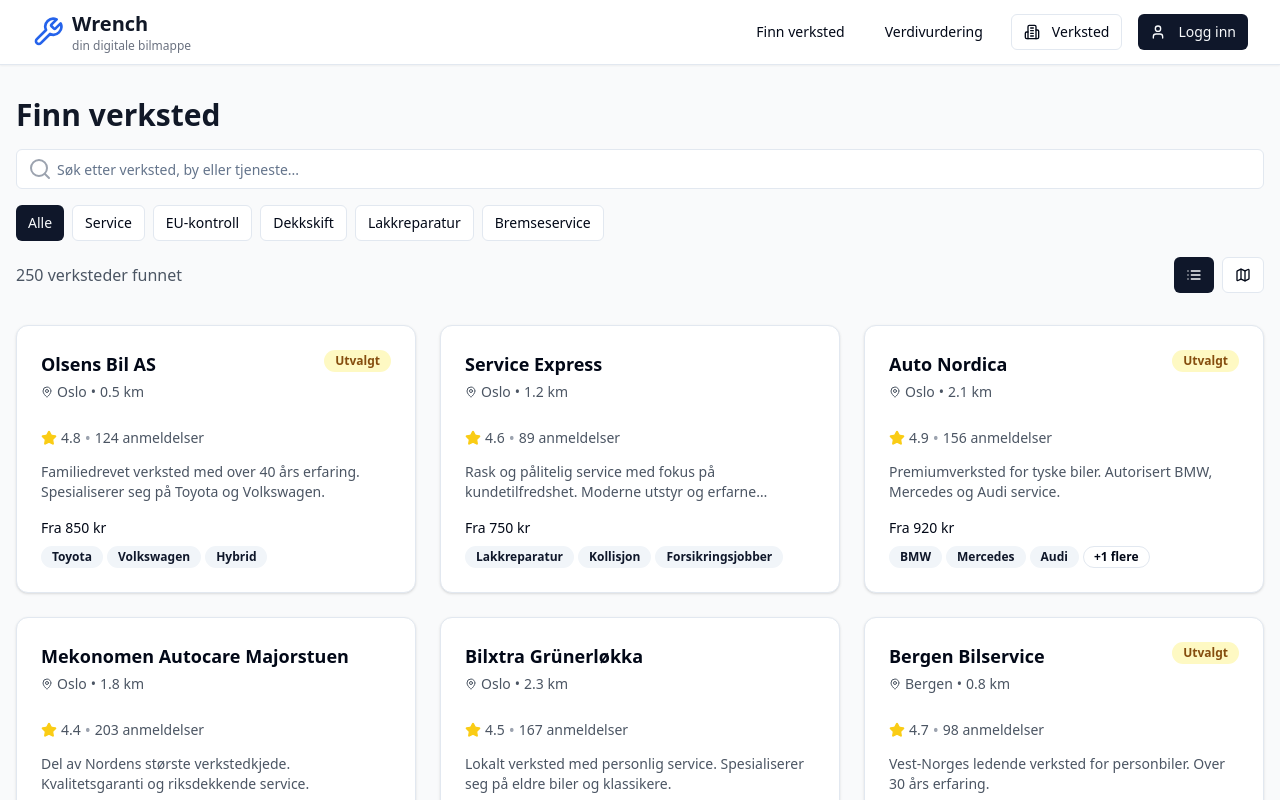
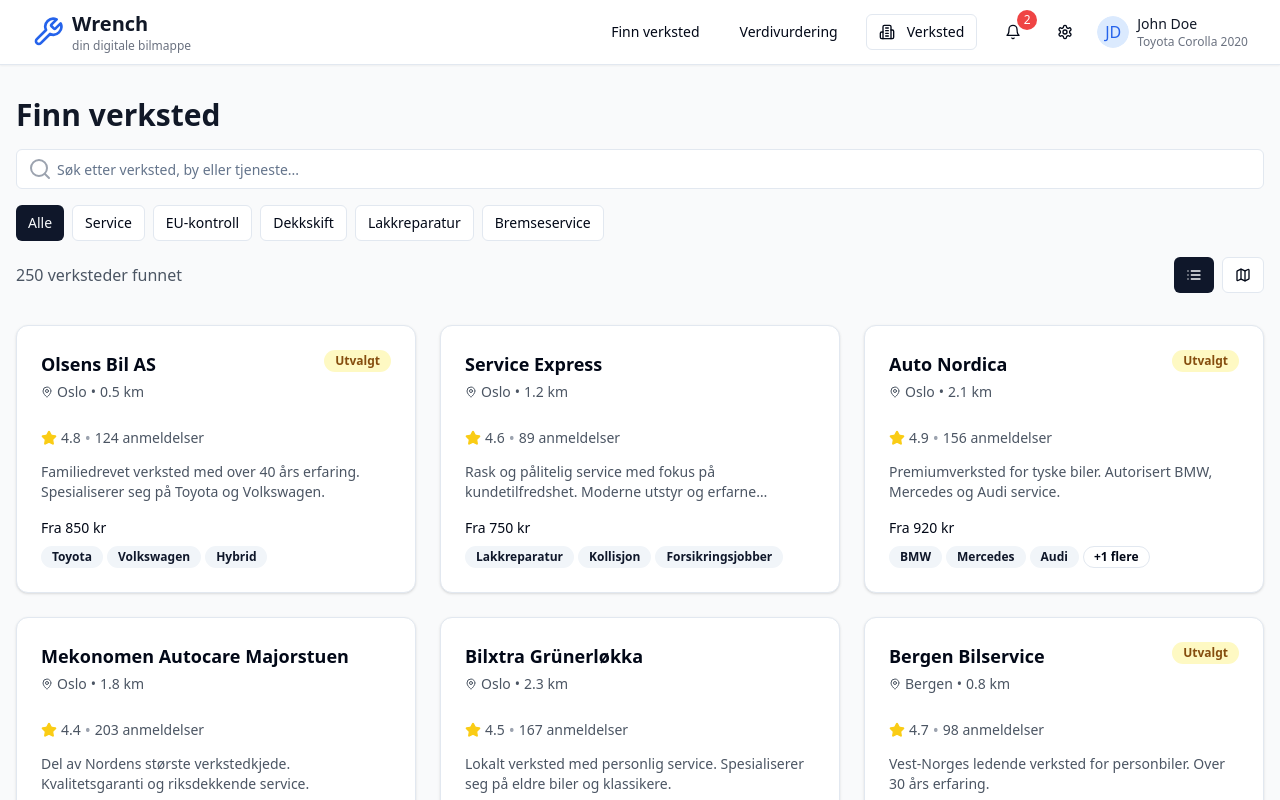
Before and after one commit to Backis11/bil-smart-tjenester, a React (Vite) app: page /services in a window 1280 px wide. Shown: the top 800 px of the page. Built offline with nearby package versions, Linux system fonts and the light colour scheme.

Commit message:
Fix: Show logged-in state in header
Show a logged-in state in the header.

```diff
--- a/src/components/Header.tsx
+++ b/src/components/Header.tsx
@@ -1,7 +1,8 @@
 
 import { Link, useLocation } from "react-router-dom";
 import { Button } from "@/components/ui/button";
-import { Wrench, User, Building2 } from "lucide-react";
+import { Avatar, AvatarFallback, AvatarImage } from "@/components/ui/avatar";
+import { Wrench, Building2, Bell, Settings } from "lucide-react";
 
 const Header = () => {
   const location = useLocation();
@@ -38,10 +39,29 @@ const Header = () => {
                     <span>Verksted</span>
                   </Button>
                 </Link>
-                <Button size="sm" className="flex items-center space-x-1">
-                  <User className="h-4 w-4" />
-                  <span>Logg inn</span>
-                </Button>
+
+                {/* User logged in section */}
+                <div className="flex items-center space-x-3">
+                  <Button variant="ghost" size="sm" className="relative">
+                    <Bell className="h-4 w-4" />
+                    <span className="absolute -top-1 -right-1 bg-red-500 text-white text-xs rounded-full h-5 w-5 flex items-center justify-center">2</span>
+                  </Button>
+
+                  <Button variant="ghost" size="sm">
+                    <Settings className="h-4 w-4" />
+                  </Button>
+
+                  <div className="flex items-center space-x-2">
+                    <Avatar className="h-8 w-8">
+                      <AvatarImage src="" alt="Bruker" />
+                      <AvatarFallback className="bg-blue-100 text-blue-600">JD</AvatarFallback>
+                    </Avatar>
+                    <div className="hidden sm:block">
+                      <p className="text-sm font-medium text-gray-900">John Doe</p>
+                      <p className="text-xs text-gray-500">Toyota Corolla 2020</p>
+                    </div>
+                  </div>
+                </div>
               </>
             ) : (
               <>
@@ -51,7 +71,6 @@ const Header = () => {
                   </Button>
                 </Link>
                 <Button size="sm" className="flex items-center space-x-1">
-                  <User className="h-4 w-4" />
                   <span>Logg ut</span>
                 </Button>
               </>
```
